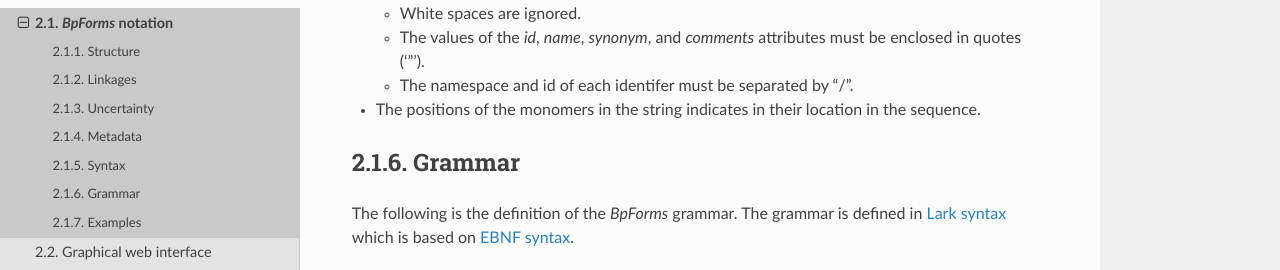
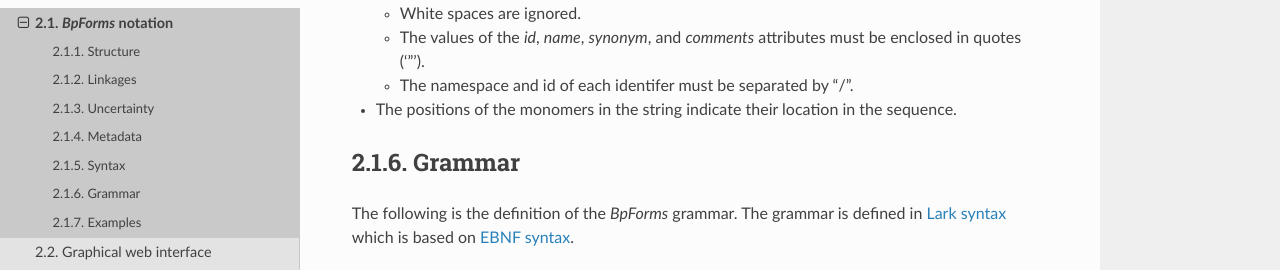
Before and after one commit to KarrLab/bpforms, a Sphinx documentation site: the page built from docs/notation.rst, in a window 1280 px wide and 900 px high, scrolled down 2782 px, cut to the strip 158-428 px from the top of the window. Built offline with Sphinx 7.4.7 and the Read the Docs theme 2.0.0, drawn with Linux system fonts in a browser that asks for light colours; pages that are not in the unit, such as notebooks, are missing from menus.

Commit message:
remove typo

```diff
--- a/docs/notation.rst
+++ b/docs/notation.rst
@@ -104,7 +104,7 @@ Syntax
   * The values of the `id`, `name`, `synonym`, and `comments` attributes must be enclosed in quotes ('"').
   * The namespace and id of each identifer must be separated by "/".
 
-* The positions of the monomers in the string indicates in their location in the sequence.
+* The positions of the monomers in the string indicate their location in the sequence.
 
 
 Grammar
```
